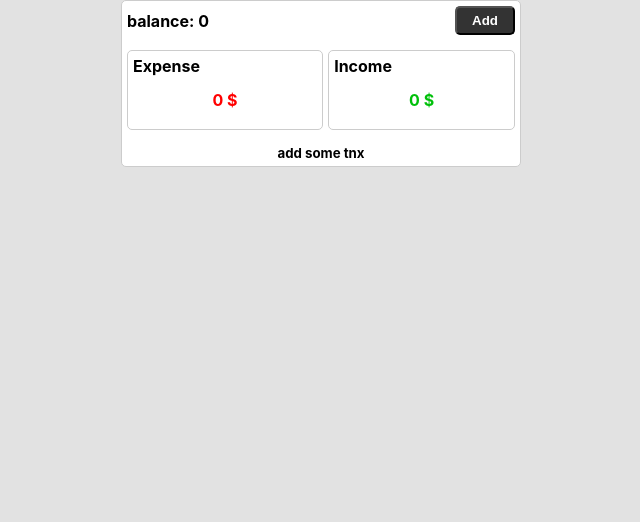
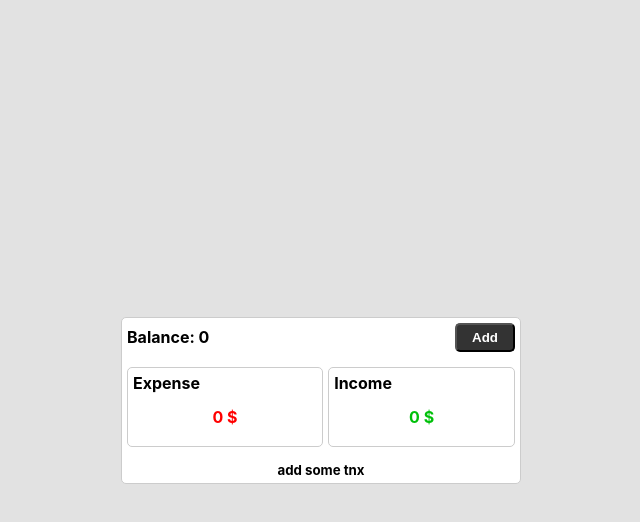
Before and after one commit to armin-bkh/expense-tracker-app-react-js, a React (Create React App) app: page / in a window 1280 px wide. Shown: the top 522 px of the page, without its empty margins (319-959 px from the left). Built offline with nearby package versions, Linux system fonts and the light colour scheme.

Commit message:
ui updated

```diff
--- a/src/Components/OverView/OverView.jsx
+++ b/src/Components/OverView/OverView.jsx
@@ -8,7 +8,7 @@ const OverView = ({ expense, income, addTransactions }) => {
     return (
         <>
             <article className={styles.balance}>
-                <span>balance: {expense - income}</span>
+                <span>Balance: {expense - income}</span>
                 <button className={`${styles.btn} ${isShow && styles.cancel}`} onClick={() => setIsShow(prevIsShow => !prevIsShow)}>
                     {isShow ? "Cancel" : "Add"}
                 </button>
--- a/src/index.css
+++ b/src/index.css
@@ -8,7 +8,9 @@ body {
   display: flex;
   justify-content: center;
   align-items: center;
+  min-height: 100vh;
   background: #e2e2e2;
+  padding: 50px;
 }
 
 code {
```
